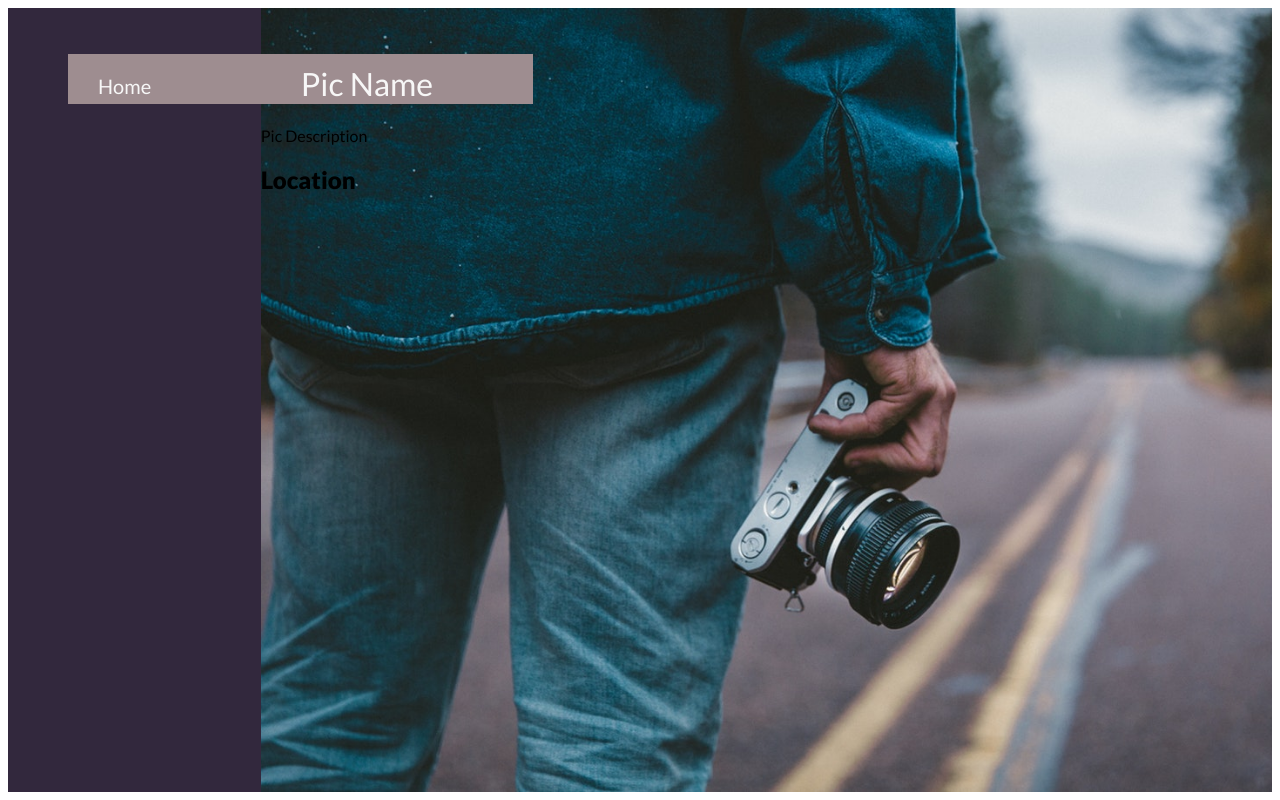
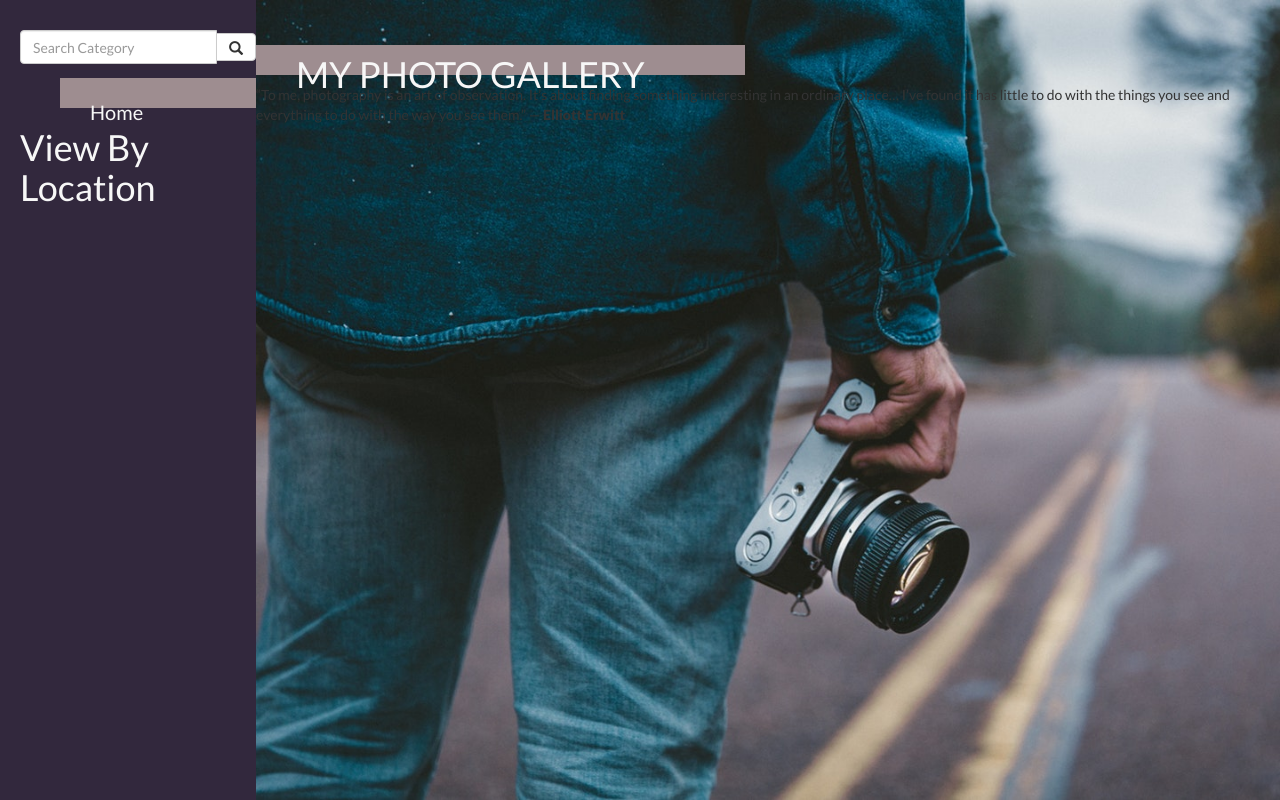
Before and after one commit to AnumAsif/photo-gallery, a Django app: page / in a window 1280 px wide. Run offline with Django 3.2, Linux system fonts and the light colour scheme; data that the repository does not hold is empty; some libraries are stand-ins or nearby versions.

Commit message:
Add a search field to search for the categories

```diff
--- a/thegallery/templates/index.html
+++ b/thegallery/templates/index.html
@@ -1,32 +1,47 @@
 {% load static %}
+ {% load bootstrap3 %}
 {% block styles %}
+    {% bootstrap_css %}
     <link rel="stylesheet" href="{% static 'css/styles.css' %}">
     <link href="https://fonts.googleapis.com/css?family=Lato:400,900" rel="stylesheet">
+
 {% endblock %}
 {% block content %}
 <div class= "box">
 
     <div class='left-panel'>
+        <form role="search" action="{% url 'search_results' %}">
+
+            <div class="input-group">
+                <input type="text" class="form-control" placeholder="Search Category" name="image">
+                <div class="input-group-btn">
+                    <button class="btn btn-default" type="submit"><i class="glyphicon glyphicon-search"></i></button>
+                </div>
+            </div>
+
+        </form>
         <ul>
             <li class= "active"><a href="#" >Home</a></li>
 
         {% for category in categories  %}
-            <li><a href="#{{category}}">{{category}}</a></li>
+            <li><a href="{% url 'categorypics' category.id%}#{{category}}" onClick="">{{category}}</a></li>
             <hr>
         {% endfor %}
         </ul>
+        <h1>View By Location</h1>
+        {% for location in locations  %}
+            <li><a href="{% url 'locationpics' location.id%}" onClick="">{{location}}</a></li>
+            <hr>
+        {% endfor %}
+
     </div>
     <div class='right-panel'>
-        <div class= "pic-name" ><h1 class="active">Pic Name</h1></div>
+        <div class= "pic-name" ><h1 class="active">MY PHOTO GALLERY</h1></div>
         <div class="pic-info">
-            <p>Pic Description</p>
-            <h2>Location</h2>
         </div>
-        <div class= right-slider>
-            {% comment %} {% for image in images %}
-                <img src="{{image.img.url}}" alt ="Image" style="width:400px; height:400px;">
-            {% endfor %} {% endcomment %}
-        </div>
+        <p class="top">“To me, photography is an art of observation. It’s about finding something interesting in an ordinary place… I’ve found it has little to do with the things you see and everything to do with the way you see them.”
+            — <strong>Elliott Erwitt</strong></p>
+
     </div>
 </div>
 {% endblock  %}
```
